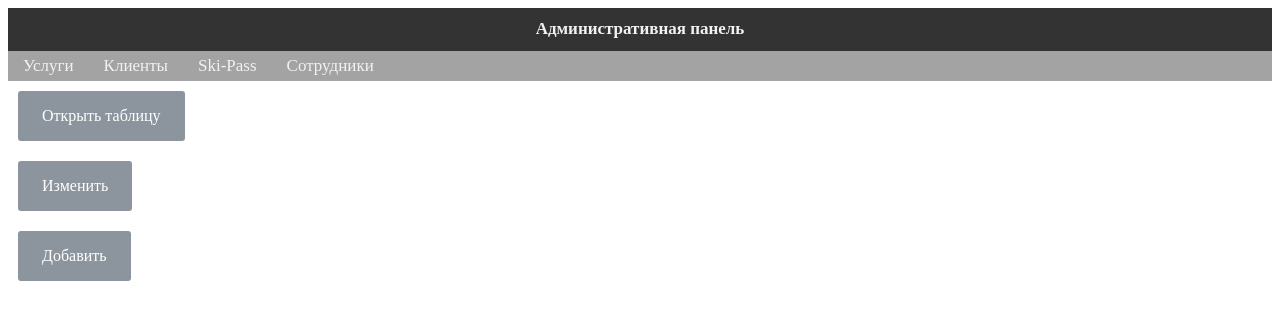
After one commit to DeLi0v/CronAlp, a PHP site: page /index.php in a window 1280 px wide. The commit adds this page. Shown: the top 320 px of the page. Run offline with PHP 8.4, Linux system fonts and the light colour scheme.

Commit message:
new file:   head.php 	renamed:    index.html -> index.php

```diff
--- /dev/null
+++ b/head.php
@@ -0,0 +1,22 @@
+<!DOCTYPE html>
+<html>
+
+<head>
+    <meta charset="utf-8">
+    <title>MySiTe</title>
+    <link rel="stylesheet" href="Styles/MainStyles.css">
+</head>
+
+<body>
+    <div class="head">
+        <h1>Административная панель</h1>
+    </div>
+    <div class="tableHead">
+        <a href="Pages/AdminPanel/Services.php">Услуги</a>
+        <a href="Pages/AdminPanel/Clients.php">Клиенты</a>
+        <a href="Pages/AdminPanel/Ski_Pass.php">Ski-Pass</a>
+        <a href="Pages/AdminPanel/Staff.php">Сотрудники</a>
+    </div>
+</body>
+
+</html>
--- a/index.html
+++ b/index.php
@@ -8,7 +8,8 @@
 </head>
 
 <body>
-    <div class="head">
+    <?php include "head.php"; ?>
+    <!-- <div class="head">
         <h1>Административная панель</h1>
     </div>
     <div class="tableHead">
@@ -16,7 +17,7 @@
         <a href="Pages/AdminPanel/Clients.php">Клиенты</a>
         <a href="Pages/AdminPanel/Ski_Pass.php">Ski-Pass</a>
         <a href="Pages/AdminPanel/Staff.php">Сотрудники</a>
-    </div>
+    </div> -->
     <div>
     <a class="btn" href="Pages/AdminPanel/Select.php">Открыть таблицу</a>
     <br>
```
